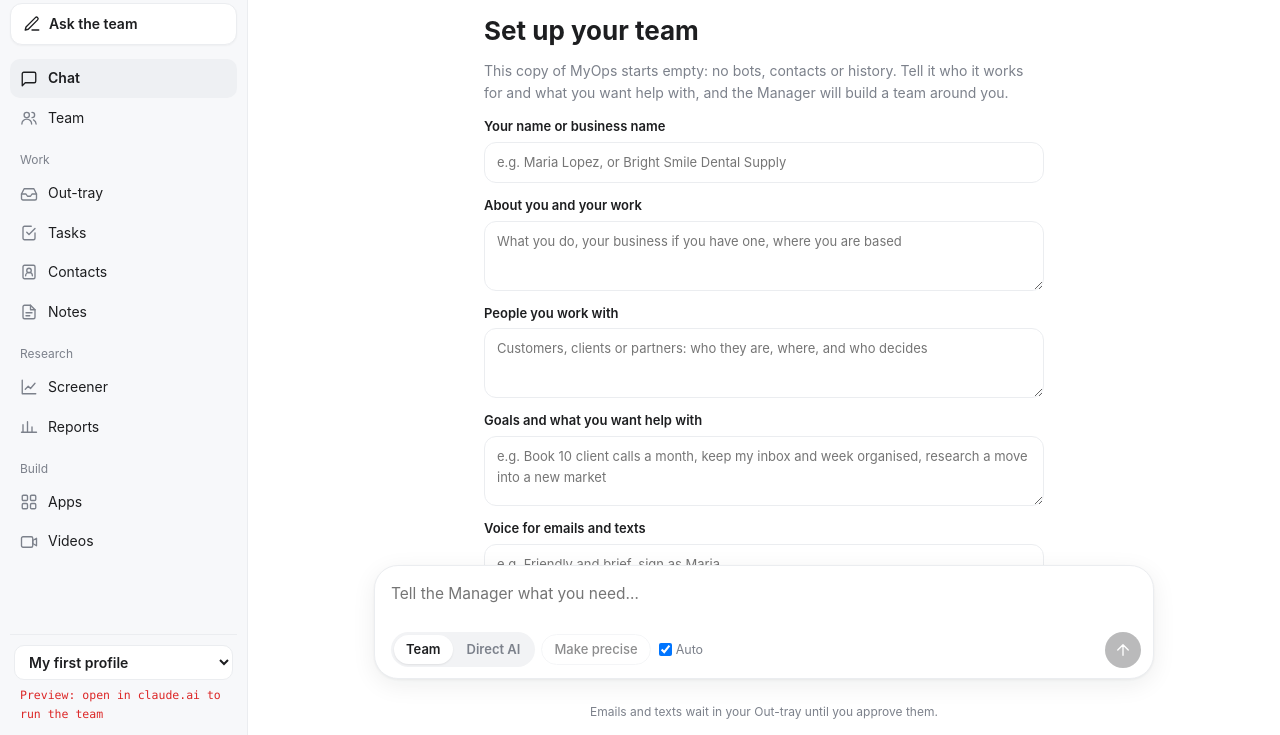
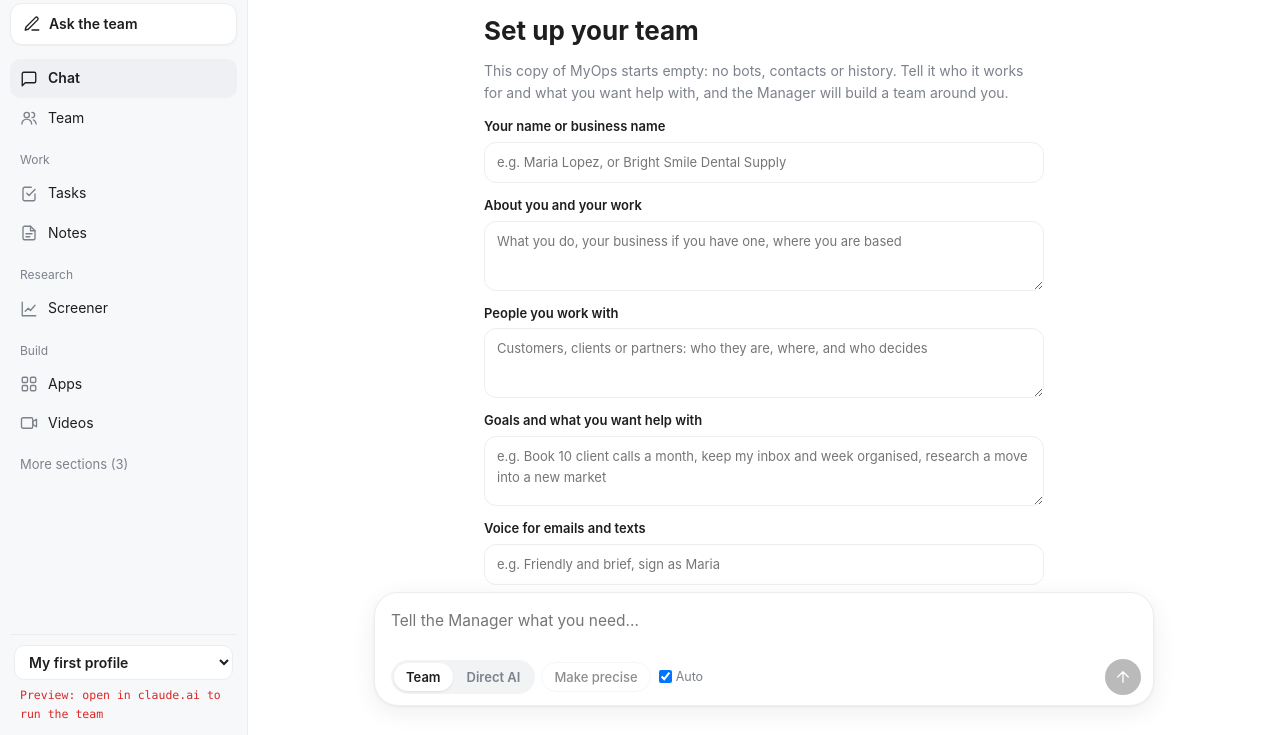
Before and after one commit to neofinn/salesbot, a plain HTML site: page artifact/salesbot.html in a window 1280 px wide. Shown: the part 65-800 px from the top of the page. Drawn offline with Linux system fonts and the light colour scheme.

Commit message:
Show sections that fit the team's work (#28)
Out-tray and Contacts appear only for teams that do outreach (profile wording, bots with email/lead
tools, or existing drafts/contacts); Screener and Reports for trading teams. Suggestions and the note
under the composer follow the same focus; hidden sections stay one tap away under More sections.


Claude-Session: https://claude.ai/code/session_01FM7LBmtURQpiwvtjFSs5Q4

Co-authored-by: Claude <noreply@anthropic.com>

```diff
--- a/artifact/salesbot.html
+++ b/artifact/salesbot.html
@@ -83,6 +83,8 @@ svg.i { width: 18px; height: 18px; flex: none; fill: none; stroke: currentColor;
 .nav button svg.i { color: var(--muted); }
 .nav button[aria-selected="true"] svg.i { color: var(--ink); }
 .nav button .count { margin-left: auto; }
+.nav button.nav-more { color: var(--muted); font-size: 13px; padding: 6px 10px; margin-top: 4px; }
+.compose-note:empty { display: none; }
 .side-foot { border-top: 1px solid var(--line); padding: 10px 4px 0; display: flex; flex-direction: column; gap: 6px; }
 .side-foot .row { display: flex; gap: 6px; align-items: center; }
 .space-sel { width: 100%; padding: 7px 10px; font-size: 14px; font-weight: 600; border-radius: 10px; background: var(--surface); }
@@ -346,6 +348,7 @@ textarea, input, select {
     <div class="group">Build</div>
     <button role="tab" data-view="apps" aria-selected="false"><svg class="i" viewBox="0 0 24 24"><rect x="3" y="3" width="7" height="7" rx="1.5"/><rect x="14" y="3" width="7" height="7" rx="1.5"/><rect x="3" y="14" width="7" height="7" rx="1.5"/><rect x="14" y="14" width="7" height="7" rx="1.5"/></svg>Apps</button>
     <button role="tab" data-view="videos" aria-selected="false"><svg class="i" viewBox="0 0 24 24"><rect x="2" y="5" width="15" height="14" rx="2"/><path d="M17 10l5-3v10l-5-3z"/></svg>Videos</button>
+    <button type="button" class="nav-more" id="navMore" hidden></button>
     <button role="tab" data-view="custom" aria-selected="false" id="customTab" hidden><svg class="i" viewBox="0 0 24 24"><path d="M12 3l2.5 5.5L20 9l-4 4 1 6-5-3-5 3 1-6-4-4 5.5-.5z"/></svg>Custom</button>
   </nav>
   <div class="side-foot">
@@ -404,7 +407,7 @@ textarea, input, select {
         </div>
       </form>
       <div class="suggest-host" id="suggestHost"></div>
-      <div class="compose-note">Emails and texts wait in your Out-tray until you approve them.</div>
+      <div class="compose-note" id="composeNote"></div>
     </div>
   </section>
 
@@ -687,13 +690,17 @@ function renderChat() {
   if (!nodes.length) {
     nodes.push(el("div", { className: "empty" },
       el("h3", { textContent: S.profile ? `Hi${S.profile.company ? ", " + S.profile.company.split(/[\s,]/)[0] : ""}. What should the team work on?` : "What should the team work on?" }),
-      el("p", { textContent: "The Manager plans the work and hands it to the right bot, hiring one through the Recruiter and HR when nobody fits. Emails and texts wait in your Out-tray for approval." })));
+      el("p", { textContent: "The Manager plans the work and hands it to the right bot, hiring one through the Recruiter and HR when nobody fits." + (teamFocus().outreach ? " Emails and texts wait in your Out-tray for approval." : "") })));
+    const f = teamFocus();
     $("suggestHost").append(el("div", { className: "suggest" }, [
         S.reports.length ? "Have the analysts review the latest research report: the best 3 setups, with entry (pivot), stop, risk per share and what could go wrong." : null,
+        f.stocks ? "Screen Nifty 500 stocks that are near a breakout with rising volume, strongest first." : null,
+        f.stocks ? "Find US penny stocks under $5 with strong 3-month momentum and good liquidity." : null,
+        f.stocks && !f.outreach ? "Find open-source code I can use to pull NSE price and F&O data, with how well each option fits." : null,
         "Who is on the team, and what can each bot do?",
         "Plan my week around my goals: what I should do each day, and what the team can take off my plate.",
-        "Find 10 companies that match my ideal customer, with the right person at each, and add them as contacts.",
-        "Research my five newest contacts (recent news and open jobs) and draft a short, personal intro email to each.",
+        f.outreach ? "Find 10 companies that match my ideal customer, with the right person at each, and add them as contacts." : null,
+        f.outreach ? "Research my five newest contacts (recent news and open jobs) and draft a short, personal intro email to each." : null,
       ].filter(Boolean).map((t) => el("button", { type: "button", textContent: t, disabled: S.readOnly, onclick: () => send(t) }))));
   }
   log.replaceChildren(...nodes);
@@ -840,6 +847,7 @@ function renderTasks() {
 }
 
 function renderOutbox() {
+  renderNav();
   const items = [...S.outbox].sort((a, b) => (b.n || 0) - (a.n || 0));
   const pending = items.filter((d) => d.status === "pending").length;
   for (const id of ["outCount", "tabCount"]) { $(id).hidden = !pending; $(id).textContent = pending; }
@@ -913,7 +921,37 @@ function fetchEmailButton(l) {
   return b;
 }
 
-function renderAll() { renderTeam(); renderConnections(); renderOperation(); renderChat(); renderOutbox(); renderTasks(); renderReports(); renderScreener(); renderNotes(); renderVideos(); renderApps(); renderLeads(); renderDev(); renderCustom(); syncCompose(); }
+// What this team is for, from the profile and the bots' tools: sections and suggestions follow it, so a
+// trading team isn't shown an email out-tray and a sales team isn't pushed towards the stock screener.
+const FOCUS_WORDS = {
+  outreach: /\b(sales?|leads?|prospect\w*|clients?|customers?|outreach|emails?|follow[- ]?ups?|crm|marketing|b2b|agency|recruit\w*|partners?)\b/i,
+  stocks: /\b(stocks?|shares?|trad(e|es|er|ers|ing)|invest\w*|nse|bse|nifty|sensex|penny|equit(y|ies)|portfolio|markets?|swing|intraday|f&o|options|demat|zerodha|screen\w*|breakouts?)\b/i,
+};
+function teamFocus() {
+  const p = S.profile || {};
+  const text = [p.about, p.customers, p.goals, p.company].join(" ");
+  const tools = new Set(S.bots.flatMap((b) => b.tools || []));
+  return {
+    outreach: FOCUS_WORDS.outreach.test(text) || ["draft_email", "draft_sms", "find_leads", "crm_write"].some((t) => tools.has(t)) || S.outbox.length > 0 || S.leads.length > 0,
+    stocks: FOCUS_WORDS.stocks.test(text) || tools.has("research_read") || S.reports.length > 0,
+  };
+}
+function renderNav() {
+  const f = teamFocus(), all = !!S.showAllNav;
+  const show = { outbox: f.outreach, leads: f.outreach, screener: f.stocks || !S.profile, reports: f.stocks || S.reports.length > 0 };
+  for (const [v, on] of Object.entries(show)) { const b = document.querySelector(`.nav [data-view="${v}"]`); if (b) b.hidden = !(on || all); }
+  const hiddenCount = Object.values(show).filter((x) => !x).length;
+  $("navMore").hidden = !hiddenCount; $("navMore").textContent = all ? "Show fewer sections" : `More sections (${hiddenCount})`;
+  document.querySelectorAll(".nav .group").forEach((g) => {
+    let n = g.nextElementSibling, any = false;
+    while (n && !n.classList.contains("group") && n.tagName === "BUTTON" && n.id !== "navMore") { if (!n.hidden) any = true; n = n.nextElementSibling; }
+    g.hidden = !any;
+  });
+  $("composeNote").textContent = f.outreach ? "Emails and texts wait in your Out-tray until you approve them." : f.stocks ? "Research only, not financial advice." : "";
+  const cur = document.querySelector(`.nav [data-view="${S.view}"]`);
+  if (cur?.hidden) showView("chat");
+}
+function renderAll() { renderNav(); renderTeam(); renderConnections(); renderOperation(); renderChat(); renderOutbox(); renderTasks(); renderReports(); renderScreener(); renderNotes(); renderVideos(); renderApps(); renderLeads(); renderDev(); renderCustom(); syncCompose(); }
 
 function syncCompose() {
   $("sendBtn").hidden = S.busy; $("stopBtn").hidden = !S.busy;
@@ -2653,7 +2691,7 @@ $("atImportBtn").addEventListener("click", (e) => importFromAirtable(e.currentTa
 $("atSetupBtn").addEventListener("click", (e) => setupAirtable(e.currentTarget));
 const VIEWS = { chat: "Chat", team: "Team", outbox: "Out-tray", tasks: "Tasks", leads: "Contacts", notes: "Notes", screener: "Screener", reports: "Reports", apps: "Apps", videos: "Videos", custom: "Custom" };
 function showView(v) {
-  if (!VIEWS[v] || (v === "custom" && $("customTab").hidden)) v = "chat";
+  if (!VIEWS[v] || document.querySelector(`.nav [data-view="${v}"]`)?.hidden) v = "chat";
   S.view = v; $("app").dataset.view = v;
   document.querySelectorAll(".nav button").forEach((x) => x.setAttribute("aria-selected", String(x.dataset.view === v)));
   const pane = v === "chat" ? "pane-chat" : v === "team" ? "pane-team" : "pane-right";
@@ -2667,7 +2705,8 @@ function showView(v) {
   try { localStorage.setItem("myops.view", v); } catch { /* storage unavailable */ }
 }
 function showPane(id) { showView(id === "pane-team" ? "team" : id === "pane-right" ? "outbox" : "chat"); }
-document.querySelectorAll(".nav button").forEach((b) => b.addEventListener("click", () => showView(b.dataset.view)));
+document.querySelectorAll(".nav button[data-view]").forEach((b) => b.addEventListener("click", () => showView(b.dataset.view)));
+$("navMore").addEventListener("click", () => { S.showAllNav = !S.showAllNav; renderNav(); });
 $("menuBtn").addEventListener("click", () => $("app").classList.add("drawer"));
 $("scrim").addEventListener("click", () => $("app").classList.remove("drawer"));
 $("newChatBtn").addEventListener("click", () => { showView("chat"); $("input").focus(); });
```
